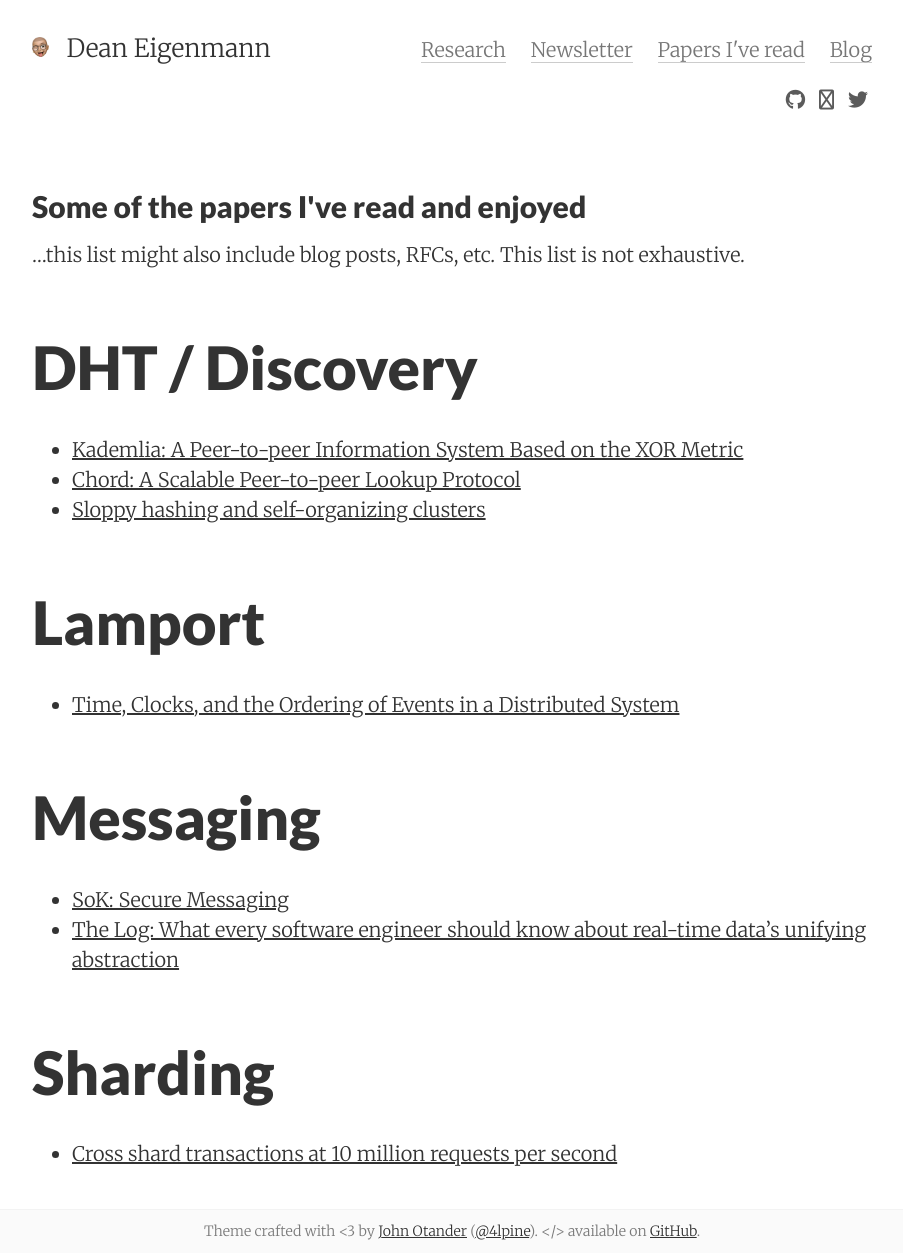
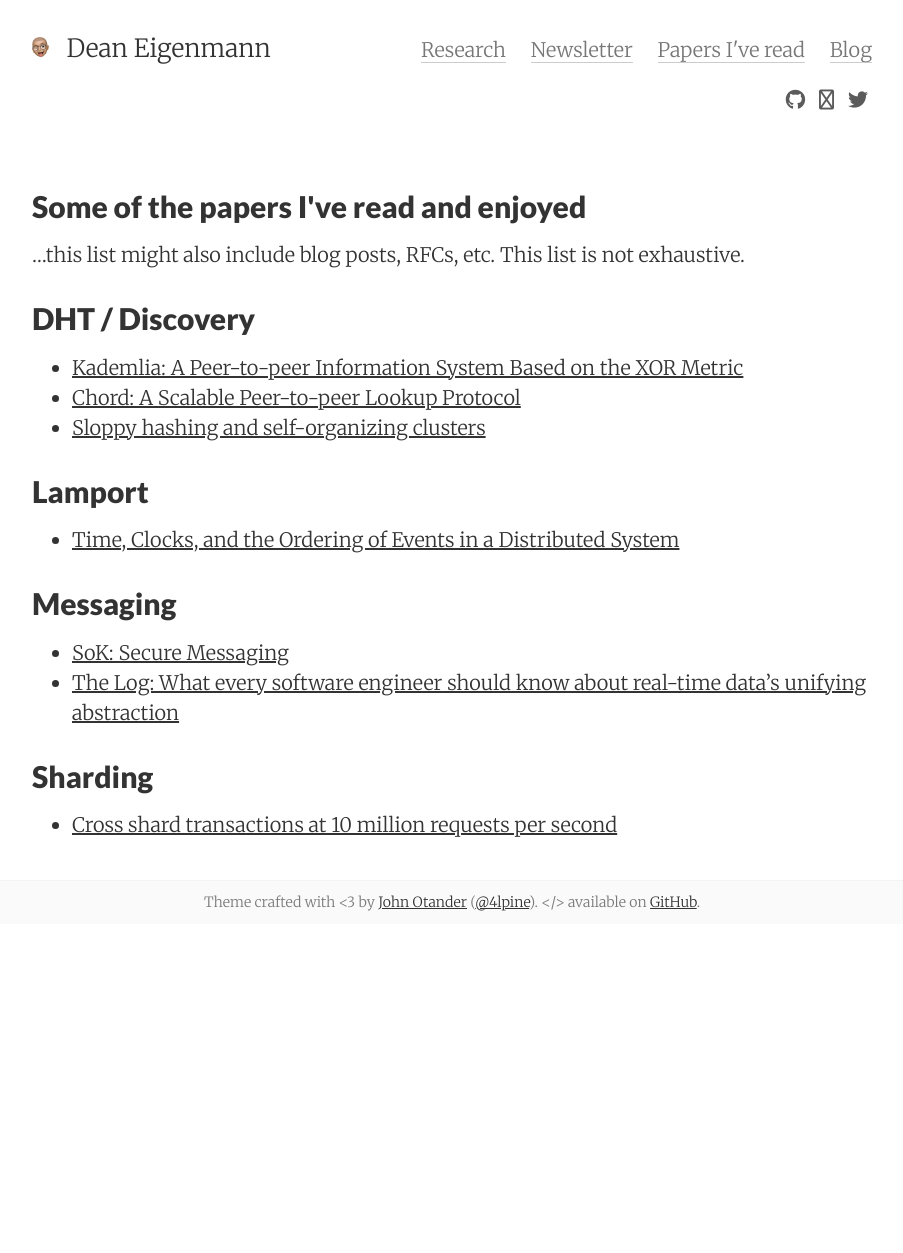
Before and after one commit to decanus/dean.eigenmann.me, a Jekyll site: the page built from papers_i_read.md, in a window 1280 px wide. Shown: the whole page, without its empty margins (188-1091 px from the left). Built offline with Jekyll 4.4.1, drawn with Linux system fonts in a browser that asks for light colours; nearby versions of some CDN libraries; after the commit the page ends 924 px from its top, so only the background shows below that.

Commit message:
fix heading

```diff
--- a/papers_i_read.md
+++ b/papers_i_read.md
@@ -8,17 +8,17 @@ tags: papers-i-read
 
 ...this list might also include blog posts, RFCs, etc. This list is not exhaustive.
 
-# DHT / Discovery
+## DHT / Discovery
  - [Kademlia: A Peer-to-peer Information System Based on the XOR Metric](https://pdos.csail.mit.edu/~petar/papers/maymounkov-kademlia-lncs.pdf)
  - [Chord: A Scalable Peer-to-peer Lookup Protocol](https://pdos.csail.mit.edu/papers/ton:chord/paper-ton.pdf)
  - [Sloppy hashing and self-organizing clusters](https://www.coralcdn.org/docs/coral-iptps03.pdf)
 
-# Lamport
+## Lamport
  - [Time, Clocks, and the Ordering of Events in a Distributed System ](https://lamport.azurewebsites.net/pubs/time-clocks.pdf)
 
-# Messaging
+## Messaging
  - [SoK: Secure Messaging](http://cacr.uwaterloo.ca/techreports/2015/cacr2015-02.pdf)
  - [The Log: What every software engineer should know about real-time data's unifying abstraction](https://engineering.linkedin.com/distributed-systems/log-what-every-software-engineer-should-know-about-real-time-datas-unifying)
 
-# Sharding
+## Sharding
  - [Cross shard transactions at 10 million requests per second](https://blogs.dropbox.com/tech/2018/11/cross-shard-transactions-at-10-million-requests-per-second/)
```
